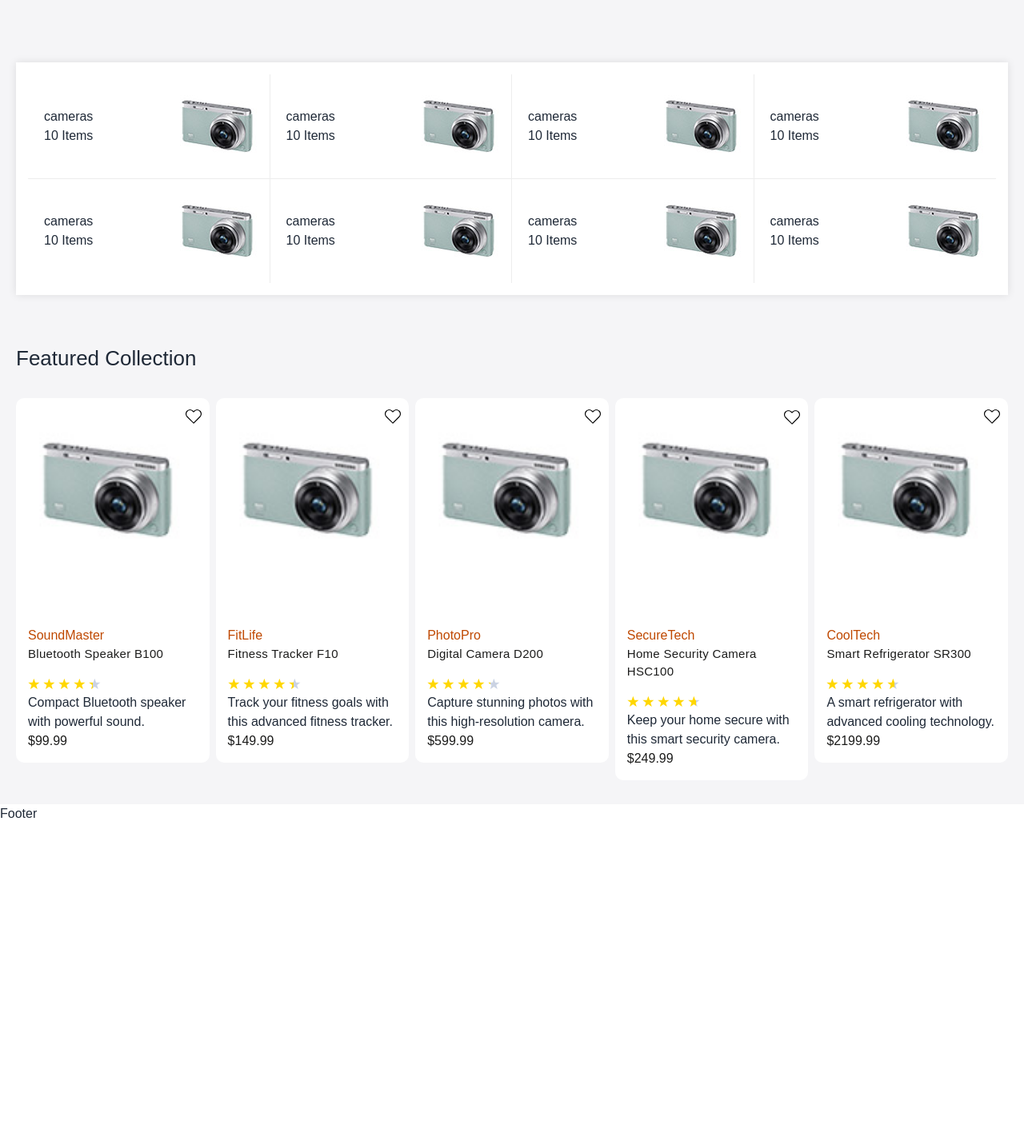
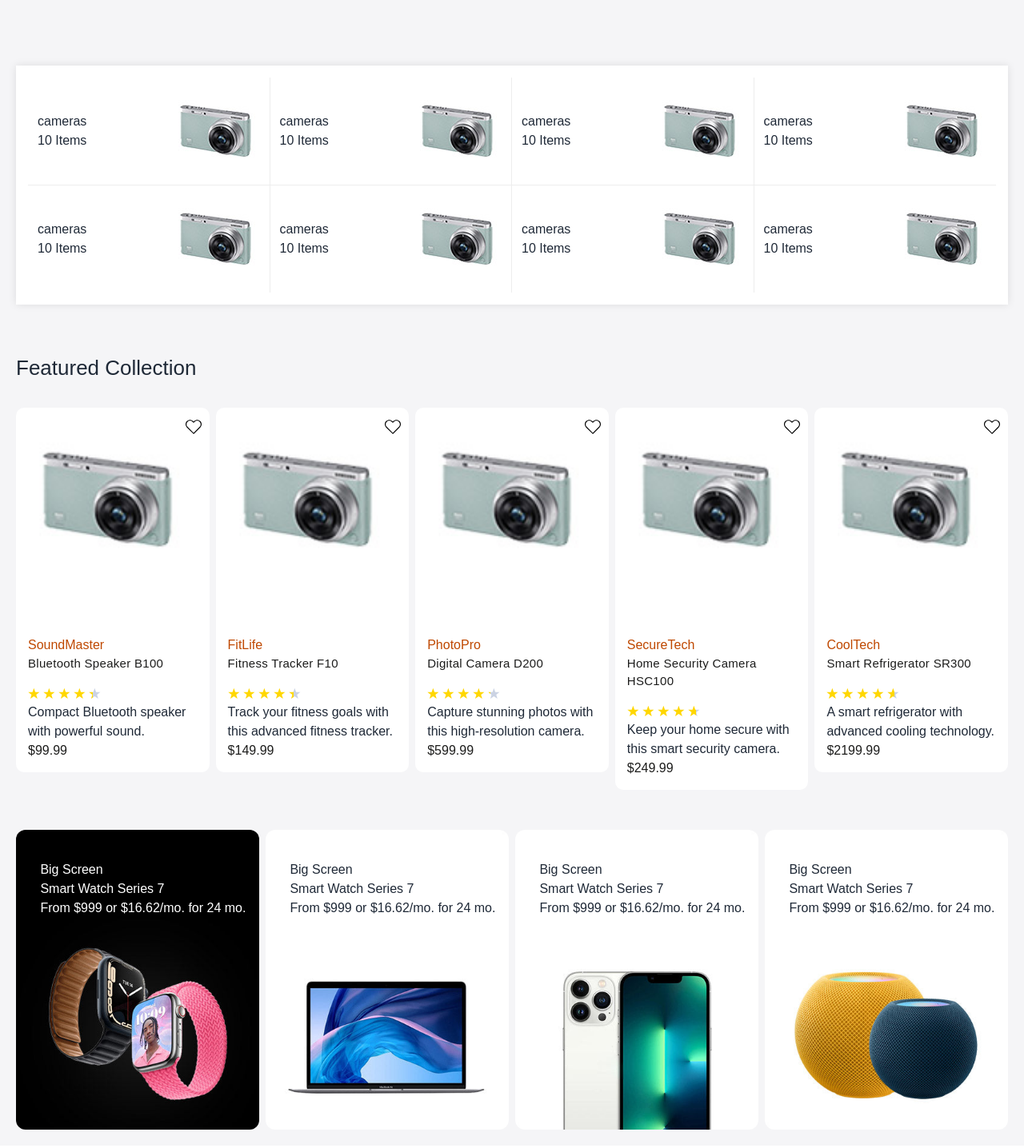
Before and after one commit to rhshuvo44/bazario, a Next.js app: page / in a window 1280 px wide. Shown: the part 793-2229 px from the top of the page at 80% size. Before the commit the page ends 1823 px from the top, so only its background shows below. Built offline with nearby package versions, Linux system fonts and the light colour scheme.

Commit message:
famous section

```diff
--- a/src/app/globals.css
+++ b/src/app/globals.css
@@ -22,7 +22,7 @@ body {
 .menu li > :not(ul, .menu-title, details, .btn).active,
 .menu li > details > summary:active {
   background-color: transparent;
-  color: #febd69;
+  color: var( --color-febd69);
 }
 :where(
     .menu li:not(.menu-title, .disabled) > :not(ul, details, .menu-title)
@@ -44,7 +44,7 @@ body {
   ):is(summary):not(.active, .btn):focus-visible {
   cursor: pointer;
   background-color: transparent;
-  color: #febd69;
+  color: var( --color-febd69);
   outline: 2px solid #0000;
   outline-offset: 2px;
 }
@@ -60,7 +60,7 @@ body {
           > summary:not(.menu-title)
       ):not(.active, .btn):hover {
       background-color: transparent;
-      color: #febd69;
+      color: var( --color-febd69);
     }
   }
 }
@@ -111,9 +111,7 @@ body {
   letter-spacing: -2;
 }
 
-.small-banner {
-  width: 49%;
-}
+
 .small-banner-content {
   top: 25%;
   left: 10%;
@@ -146,13 +144,8 @@ body {
 }
 /* categories */
 
-.categories > div {
-  width: 25%;
-  padding: 10px 10px 10px 20px;
-}
-.categories > div > div {
-  width: 60%;
-}
+
+
 .categories > div:nth-child(1),
 .categories > div:nth-child(2),
 .categories > div:nth-child(3),
@@ -175,7 +168,6 @@ body {
   border-radius: 10px;
   overflow: hidden;
   margin-bottom: 10px;
-
 }
 .product-card .product-title {
   font-size: 15px;
@@ -231,3 +223,7 @@ body {
   right: -23px;
   transition: all 0.3s;
 }
+.famous-card .famous-card-content {
+  top: 10%;
+  left: 10%;
+}
--- a/src/app/page.tsx
+++ b/src/app/page.tsx
@@ -1,5 +1,6 @@
 import Banner from "@/components/modules/home/Banner";
 import Categories from "@/components/modules/home/Categories";
+import Famous from "@/components/modules/home/Famous";
 import Featured from "@/components/modules/home/Featured";
 import Service from "@/components/modules/home/Service";
 
@@ -8,8 +9,9 @@ export default function Home() {
     <>
       <Banner />
       <Service />
-      <Categories/>
-      <Featured/>
+      <Categories />
+      <Featured />
+      <Famous />
     </>
   );
 }
--- a/src/components/modules/home/Banner.tsx
+++ b/src/components/modules/home/Banner.tsx
@@ -41,7 +41,7 @@ const Banner = () => {
         </div> */}
         </div>
         <div className="w-full md:w-1/2">
-          <div className="flex flex-wrap justify-between items-center">
+          <div className="grid grid-cols-1 md:grid-cols-2 justify-between items-center">
             <div className="small-banner relative p-3">
               <Image src={catBanner} className="img-fluid rounded-3" alt="" />
               <div className="small-banner-content absolute">
--- a/src/components/modules/home/Categories.tsx
+++ b/src/components/modules/home/Categories.tsx
@@ -5,9 +5,9 @@ import Image from "next/image";
 const Categories = () => {
   return (
     <Container class1="home-wrapper-2 py-10 px-5">
-      <div className="categories flex flex-wrap justify-between items-center card-wrapper">
+      <div className="categories block md:flex md:flex-wrap justify-between items-center card-wrapper">
         {categories.map((category, index) => (
-          <div className="flex items-center" key={index}>
+          <div className="flex items-center w-full md:w-1/4 justify-between p-3" key={index}>
             <div>
               <h6>{category.title}</h6>
               <p>{category.tagline}</p>
--- /dev/null
+++ b/src/components/modules/home/Famous.tsx
@@ -0,0 +1,50 @@
+import subBanner from "@/assets/images/subbanner-01.jpg";
+import subBanner1 from "@/assets/images/subbanner-02.jpg";
+import subBanner2 from "@/assets/images/subbanner-03.jpg";
+import subBanner3 from "@/assets/images/subbanner-04.jpg";
+import Container from "@/components/UI/Container";
+import Image from "next/image";
+const Famous = () => {
+  return (
+    <Container class1=" home-wrapper-2 py-5 px-5">
+      <div className="grid grid-cols-1 md:grid-cols-4 gap-2">
+        <div className="famous-card relative text-white">
+          <Image src={subBanner} className="img-fluid rounded-xl" alt="" />
+          <div className="famous-card-content absolute">
+            <h5>Big Screen</h5>
+            <h6>Smart Watch Series 7</h6>
+            <p>From $999 or $16.62/mo. for 24 mo.</p>
+          </div>
+        </div>
+
+        <div className="famous-card relative ">
+          <Image src={subBanner1} className="img-fluid rounded-xl" alt="" />
+          <div className="famous-card-content absolute">
+            <h5 className="text-dark">Big Screen</h5>
+            <h6 className="text-dark">Smart Watch Series 7</h6>
+            <p className="text-dark">From $999 or $16.62/mo. for 24 mo.</p>
+          </div>
+        </div>
+        <div className="famous-card relative">
+          <Image src={subBanner2} className="img-fluid rounded-xl" alt="" />
+          <div className="famous-card-content absolute">
+            <h5 className="text-dark">Big Screen</h5>
+            <h6 className="text-dark">Smart Watch Series 7</h6>
+            <p className="text-dark">From $999 or $16.62/mo. for 24 mo.</p>
+          </div>
+        </div>
+
+        <div className="famous-card relative">
+          <Image src={subBanner3} className="img-fluid rounded-xl" alt="" />
+          <div className="famous-card-content absolute">
+            <h5 className="text-dark">Big Screen</h5>
+            <h6 className="text-dark">Smart Watch Series 7</h6>
+            <p className="text-dark">From $999 or $16.62/mo. for 24 mo.</p>
+          </div>
+        </div>
+      </div>
+    </Container>
+  );
+};
+
+export default Famous;
--- a/src/components/modules/home/Service.tsx
+++ b/src/components/modules/home/Service.tsx
@@ -5,10 +5,16 @@ import Image from "next/image";
 const Service = () => {
   return (
     <Container class1="home-wrapper-2 py-10 px-5">
-      <div className="service flex items-center justify-between">
+      <div className="service grid grid-cols-1 md:grid-cols-5 items-center justify-between ">
         {services.map((service, index) => (
           <div key={index} className="flex items-center gap-4">
-            <Image src={service.image} width={65} height={50} alt="" className="image-full object-cover p-4" />
+            <Image
+              src={service.image}
+              width={65}
+              height={50}
+              alt=""
+              className="image-full object-cover p-4"
+            />
             <div>
               <h6>{service.title}</h6>
               <p className="mb-0">{service.tagline}</p>
```
